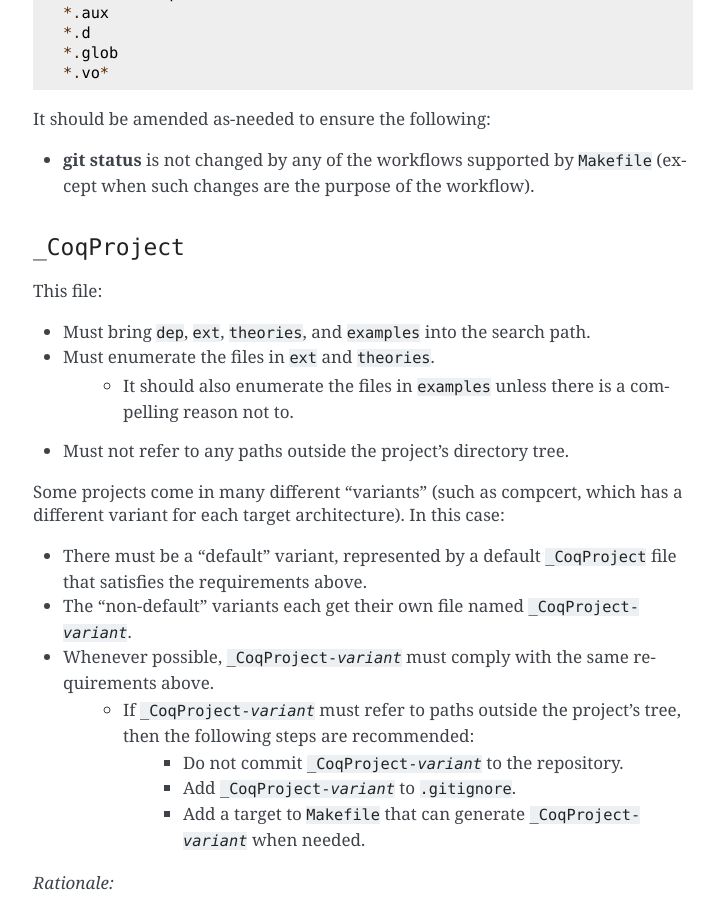
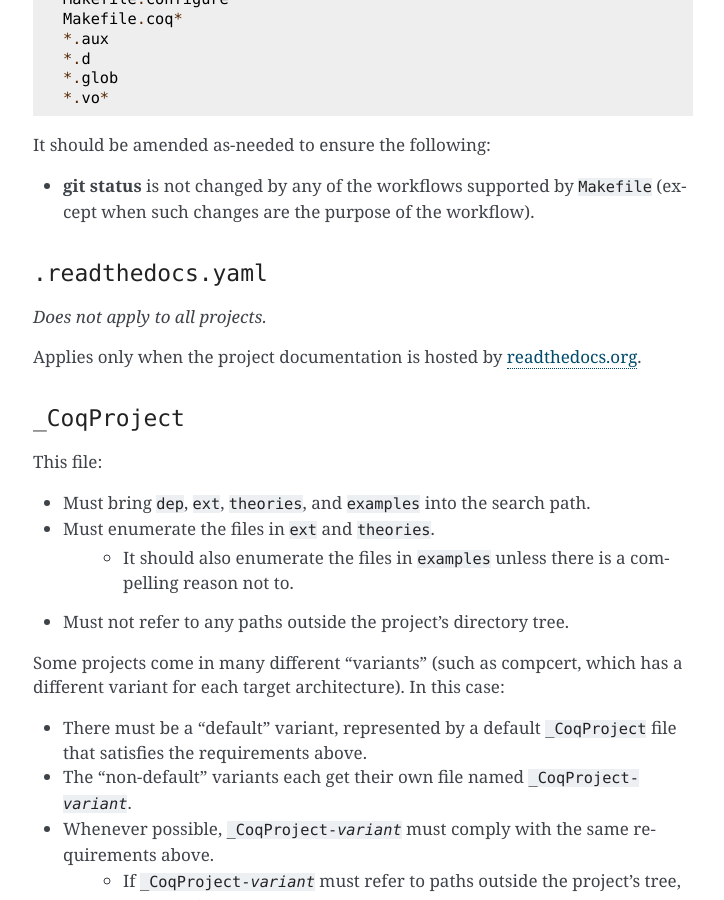
Before and after one commit to appliedfm/vstyle, a Sphinx documentation site: the page built from docs/source/project_structure.rst, in a window 1280 px wide and 900 px high, scrolled down 4918 px. Shown: the whole window, without its empty margins (387-1111 px from the left). Built offline with Sphinx 7.4.7, drawn with Linux system fonts in a browser that asks for light colours; some of the changed text lies outside the part shown.

Commit message:
Guidance on .readthedocs.yaml

```diff
--- a/docs/source/project_structure.rst
+++ b/docs/source/project_structure.rst
@@ -93,7 +93,7 @@
 Documentation
 ~~~~~~~~~~~~~
 
-* Publish documentation on `readthedocs.org <readthedocs.org>`_.
+* Publish documentation on `readthedocs.org <https://readthedocs.org>`_.
 
 
 Announcements
@@ -127,6 +127,7 @@
 * :file:`examples/`
 * :file:`theories/`
 * :file:`.gitignore`
+* :file:`.readthedocs.yaml`
 * :file:`_CoqProject`
 * :file:`coq-{myproject}.opam`
 * :file:`Makefile`
@@ -227,6 +228,14 @@
 It should be amended as-needed to ensure the following:
 
 * :command:`git status` is not changed by any of the workflows supported by :file:`Makefile` (except when such changes are the purpose of the workflow).
+
+
+:file:`.readthedocs.yaml`
+~~~~~~~~~~~~~~~~~~~~~~~~~
+
+*Does not apply to all projects.*
+
+Applies only when the project documentation is hosted by `readthedocs.org <https://readthedocs.org>`_.
 
 
 :file:`_CoqProject`
```
